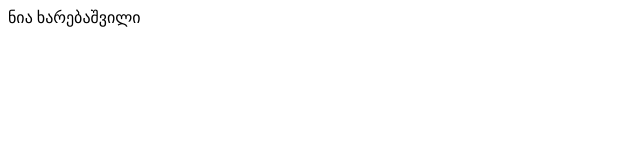
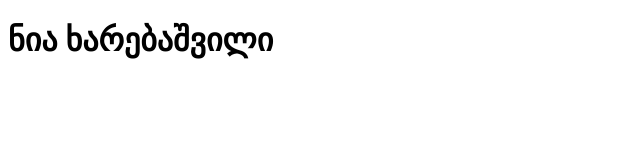
Before and after one commit to Niaxareba/cv, a plain HTML site: page index.html in a window 1280 px wide. Shown: the whole page, without its empty margins (0-640 px from the left). Drawn offline with Linux system fonts and the light colour scheme.

Commit message:
ცვლილება1

```diff
--- a/index.html
+++ b/index.html
@@ -6,6 +6,6 @@
     <title>ნია ხარებაშვილი</title>
 </head>
 <body>
-  ნია ხარებაშვილი
+ <h1>ნია ხარებაშვილი</h1>
 </body>
 </html>
```
